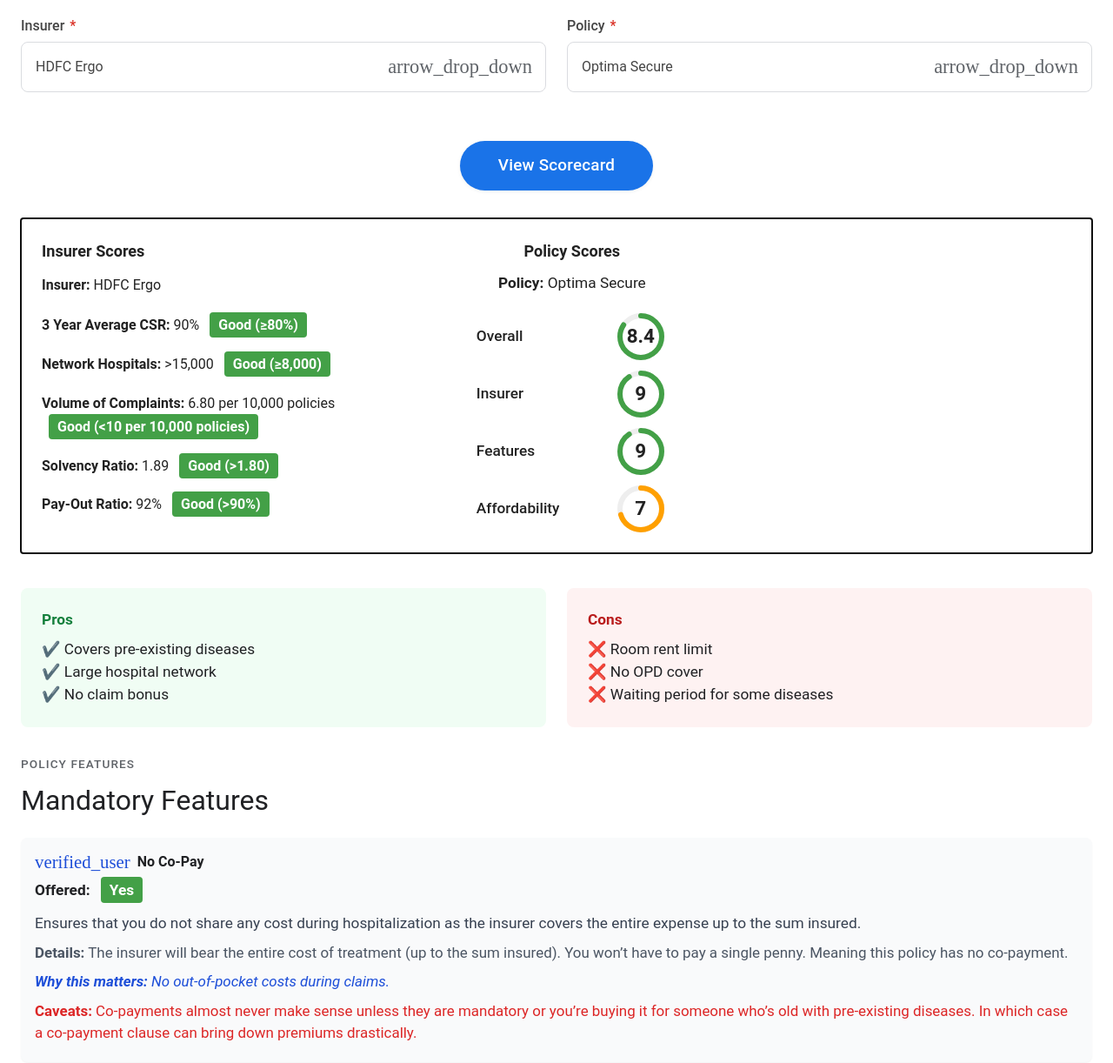
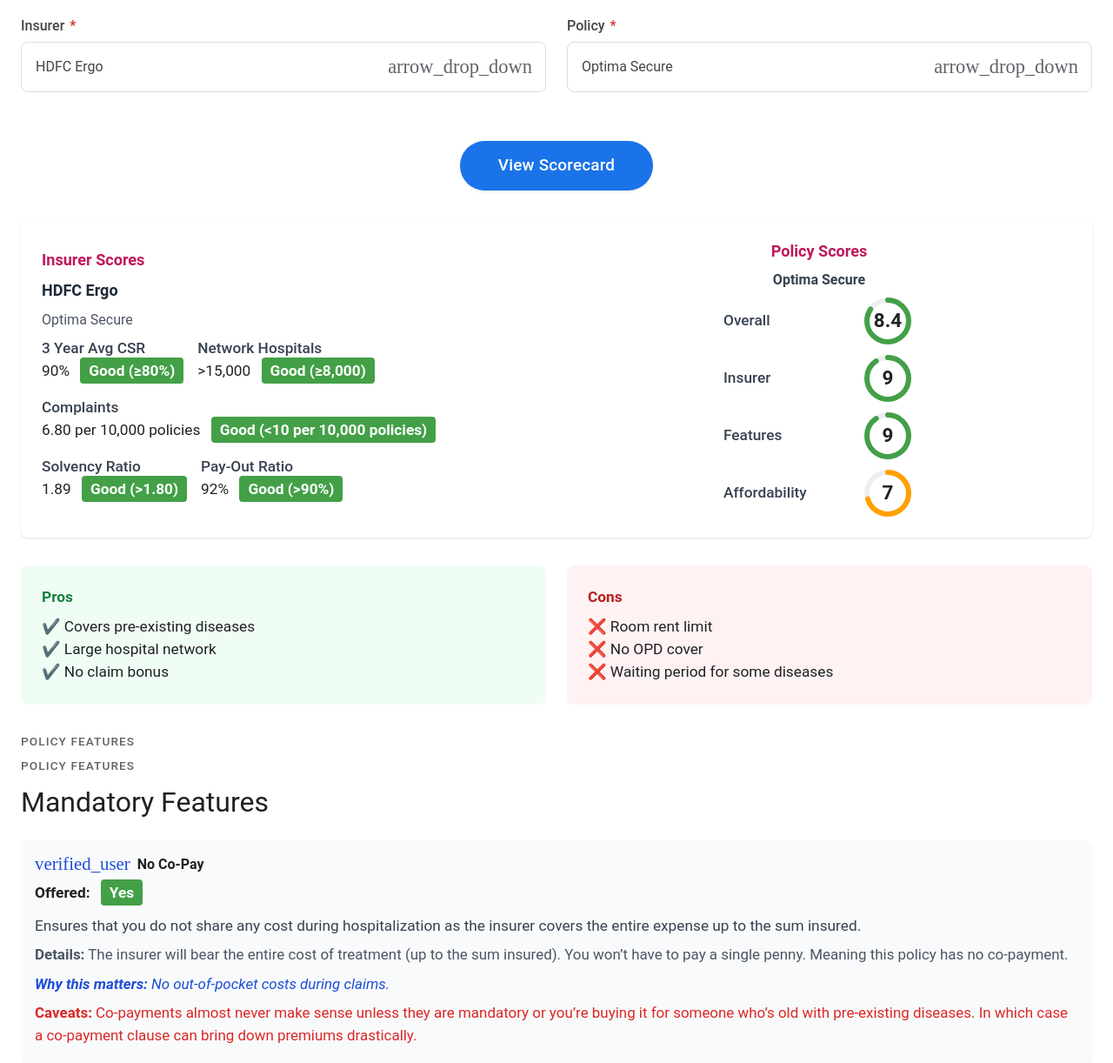
Before and after one commit to ravi-gh-666/ins, a Flask app: page /scorecard in a window 1280 px wide. Shown: the part 450-1672 px from the top of the page at 87% size. Run offline with Flask 3, Linux system fonts and the light colour scheme; data comes from the database, SQL or seed files in the repository; some libraries are stand-ins or nearby versions.

Commit message:
fix scorecard table look and feel

```diff
--- a/templates/scorecard.html
+++ b/templates/scorecard.html
@@ -33,50 +33,49 @@
         </div>
     </form>
     {% if policy_data['InsurerDetails'] %}
-    <div id="scorecard-table" tabindex="-1" style="margin-bottom: 2.5rem;">
-        <div class="flex flex-col md:flex-row gap-6 items-stretch">
-            <div class="flex flex-col justify-center p-6" style="flex-basis:33%;flex-grow:1;max-width:33%;">
-                <h4 style="font-size:1.13rem;font-weight:600;color:#222;margin-bottom:0.7rem;text-align:left;">Insurer Scores</h4>
-                <div style="font-size:1rem;color:#222;margin-bottom:1.2em;line-height:1.7;text-align:left;">
-                    <strong>Insurer:</strong> {{ policy_data['InsurerDetails']['Insurer'] }}
+    <div class="card bg-white rounded-lg shadow p-6 mt-6 mb-8">
+        <div class="flex flex-col md:flex-row gap-6 items-stretch insurer-flex">
+            <div class="flex-1 flex flex-col justify-center min-w-0">
+                <h4 class="font-bold text-pink-700 mb-2" style="font-size:1.13rem;">Insurer Scores</h4>
+                <div class="mb-2 text-lg font-semibold text-gray-800">{{ policy_data['InsurerDetails']['Insurer'] }}</div>
+                <div class="mb-2 text-base text-gray-600">{{ policy_data['InsurerDetails']['InsurancePolicy'] }}</div>
+                <div class="mb-2 flex flex-wrap gap-4">
+                    <div class="flex flex-col items-start">
+                        <span class="text-gray-700 font-medium">3 Year Avg CSR</span>
+                        <span>{{ policy_data['InsurerDetails']['ThreeYearAverageCSR']['Value'] }} <span class="tag {{ get_score_color(policy_data['InsurerDetails']['ThreeYearAverageCSR']['Tag']) }} ml-2">{{ policy_data['InsurerDetails']['ThreeYearAverageCSR']['Tag'] }}</span></span>
+                    </div>
+                    <div class="flex flex-col items-start">
+                        <span class="text-gray-700 font-medium">Network Hospitals</span>
+                        <span>{{ policy_data['InsurerDetails']['NetworkHospitals']['Value'] }} <span class="tag {{ get_score_color(policy_data['InsurerDetails']['NetworkHospitals']['Tag']) }} ml-2">{{ policy_data['InsurerDetails']['NetworkHospitals']['Tag'] }}</span></span>
+                    </div>
+                    <div class="flex flex-col items-start">
+                        <span class="text-gray-700 font-medium">Complaints</span>
+                        <span>{{ policy_data['InsurerDetails']['VolumeOfComplaints']['Value'] }} <span class="tag {{ get_score_color(policy_data['InsurerDetails']['VolumeOfComplaints']['Tag']) }} ml-2">{{ policy_data['InsurerDetails']['VolumeOfComplaints']['Tag'] }}</span></span>
+                    </div>
+                    <div class="flex flex-col items-start">
+                        <span class="text-gray-700 font-medium">Solvency Ratio</span>
+                        <span>{{ policy_data['InsurerDetails']['SolvencyRatio']['Value'] }} <span class="tag {{ get_score_color(policy_data['InsurerDetails']['SolvencyRatio']['Tag']) }} ml-2">{{ policy_data['InsurerDetails']['SolvencyRatio']['Tag'] }}</span></span>
+                    </div>
+                    <div class="flex flex-col items-start">
+                        <span class="text-gray-700 font-medium">Pay-Out Ratio</span>
+                        <span>{{ policy_data['InsurerDetails']['PayOutRatio']['Value'] }} <span class="tag {{ get_score_color(policy_data['InsurerDetails']['PayOutRatio']['Tag']) }} ml-2">{{ policy_data['InsurerDetails']['PayOutRatio']['Tag'] }}</span></span>
+                    </div>
                 </div>
-                <p style="font-size:1rem;color:#222;line-height:1.7;margin-bottom:1.1em;text-align:left;">
-                    <strong>3 Year Average CSR:</strong> {{ policy_data['InsurerDetails']['ThreeYearAverageCSR']['Value'] }}
-                    <span class="tag {{ get_score_color(policy_data['InsurerDetails']['ThreeYearAverageCSR']['Tag']) }} ml-2">{{ policy_data['InsurerDetails']['ThreeYearAverageCSR']['Tag'] }}</span>
-                </p>
-                <p style="font-size:1rem;color:#222;line-height:1.7;margin-bottom:1.1em;text-align:left;">
-                    <strong>Network Hospitals:</strong> {{ policy_data['InsurerDetails']['NetworkHospitals']['Value'] }}
-                    <span class="tag {{ get_score_color(policy_data['InsurerDetails']['NetworkHospitals']['Tag']) }} ml-2">{{ policy_data['InsurerDetails']['NetworkHospitals']['Tag'] }}</span>
-                </p>
-                <p style="font-size:1rem;color:#222;line-height:1.7;margin-bottom:1.1em;text-align:left;">
-                    <strong>Volume of Complaints:</strong> {{ policy_data['InsurerDetails']['VolumeOfComplaints']['Value'] }}
-                    <span class="tag {{ get_score_color(policy_data['InsurerDetails']['VolumeOfComplaints']['Tag']) }} ml-2">{{ policy_data['InsurerDetails']['VolumeOfComplaints']['Tag'] }}</span>
-                </p>
-                <p style="font-size:1rem;color:#222;line-height:1.7;margin-bottom:1.1em;text-align:left;">
-                    <strong>Solvency Ratio:</strong> {{ policy_data['InsurerDetails']['SolvencyRatio']['Value'] }}
-                    <span class="tag {{ get_score_color(policy_data['InsurerDetails']['SolvencyRatio']['Tag']) }} ml-2">{{ policy_data['InsurerDetails']['SolvencyRatio']['Tag'] }}</span>
-                </p>
-                <p style="font-size:1rem;color:#222;line-height:1.7;margin-bottom:1.1em;text-align:left;">
-                    <strong>Pay-Out Ratio:</strong> {{ policy_data['InsurerDetails']['PayOutRatio']['Value'] }}
-                    <span class="tag {{ get_score_color(policy_data['InsurerDetails']['PayOutRatio']['Tag']) }} ml-2">{{ policy_data['InsurerDetails']['PayOutRatio']['Tag'] }}</span>
-                </p>
             </div>
             {% if scores %}
-            <div class="flex flex-col justify-center items-center p-6" style="flex-basis:33%;flex-grow:1;max-width:33%;min-width:180px;">
-                <h4 style="font-size:1.13rem;font-weight:600;color:#222;margin-bottom:0.7rem;text-align:left;">Policy Scores</h4>
-                <div style="font-size:1.08rem;color:#222;margin-bottom:1.2em;text-align:left;">
-                    <strong>Policy:</strong> {{ policy_data['InsurerDetails']['InsurancePolicy'] }}
-                </div>
+            <div class="flex-1 flex flex-col justify-center items-center min-w-0">
+                <h4 class="font-bold text-pink-700 mb-2" style="font-size:1.13rem;">Policy Scores</h4>
+                <div class="mb-2 text-base text-gray-700 font-semibold">{{ policy_data['InsurerDetails']['InsurancePolicy'] }}</div>
+                <div class="flex flex-col gap-3 w-full max-w-[220px] mx-auto">
                 {% set score_items = [
                     ('Overall', scores['overall_score']),
                     ('Insurer', scores['insurer_rating']),
                     ('Features', scores['feature_rating']),
                     ('Affordability', scores['affordability_rating'])
                 ] %}
-                <div class="flex flex-col gap-3 w-full max-w-[220px] mx-auto">
                 {% for label, value in score_items %}
                     <div class="flex items-center justify-between gap-3">
-                        <span style="font-size:1.08rem;color:#222;font-weight:500;">{{ label }}</span>
+                        <span class="font-medium text-gray-700">{{ label }}</span>
                         {{ score_ring(value) }}
                     </div>
                 {% endfor %}
@@ -106,6 +105,7 @@
     </div>
     {% endif %}
     <div style="margin-bottom: 2.5rem;">
+        <h2 style="font-size:0.85rem;letter-spacing:0.08em;font-weight:500;color:#5f6368;text-transform:uppercase;margin-bottom:0.5rem;">Policy Features</h2>
         <h2 style="font-size:0.85rem;letter-spacing:0.08em;font-weight:500;color:#5f6368;text-transform:uppercase;margin-bottom:0.5rem;">Policy Features</h2>
         <h3 style="font-size:2rem;font-weight:400;color:#202124;margin-bottom:1.2rem;">Mandatory Features</h3>
         {% for feature in mandatory_features %}
```
